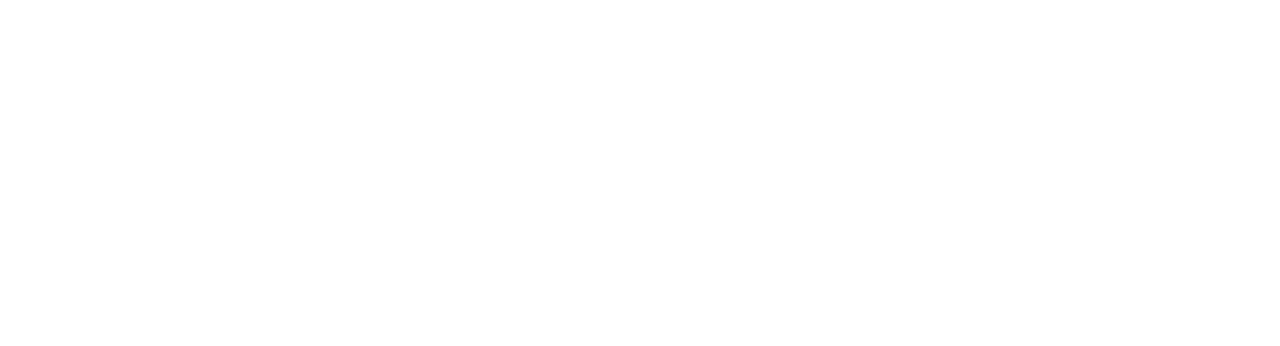
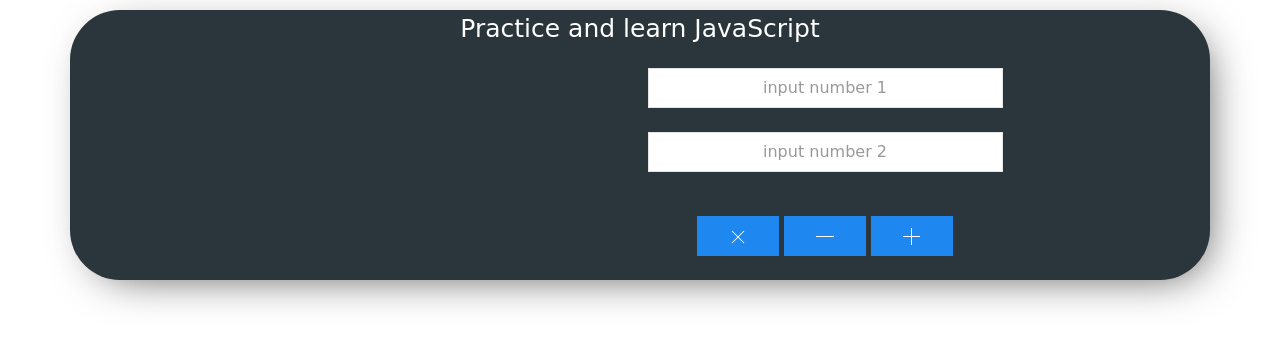
Before and after one commit to Arash-Pouya/Example1, a plain HTML site: page docs/index.html in a window 1280 px wide. Drawn offline with nearby package versions, Linux system fonts and the light colour scheme; a small style sheet from the web is missing.

Commit message:
JavaScript test

```diff
--- a/css/style.css
+++ b/css/style.css
@@ -1,4 +1,22 @@
 * {
     direction: rtl;
-    font-family: 'Shabnam FD', sans-serif;
+    /* font-family: 'Shabnam FD', sans-serif; */
+    text-align: center;
+    font-family: 'Brush Script MT', cursive;
 }
+
+body {}
+
+#intro {
+    background-color: #2A363B;
+    border-radius: 50px;
+    margin-top: 10px;
+    -webkit-box-shadow: 10px 10px 45px -16px rgba(0, 0, 0, 0.75);
+    -moz-box-shadow: 10px 10px 45px -16px rgba(0, 0, 0, 0.75);
+    box-shadow: 10px 10px 45px -16px rgba(0, 0, 0, 0.75);
+}
+
+p:first-child {
+    font-size: 25px;
+    color: rgb(255, 255, 255);
+}
--- a/docs/index.html
+++ b/docs/index.html
@@ -9,14 +9,38 @@
     <script src="https://code.jquery.com/jquery-3.2.1.slim.min.js" integrity="sha384-KJ3o2DKtIkvYIK3UENzmM7KCkRr/rE9/Qpg6aAZGJwFDMVNA/GpGFF93hXpG5KkN" crossorigin="anonymous"></script>
     <script src="https://cdnjs.cloudflare.com/ajax/libs/popper.js/1.12.9/umd/popper.min.js" integrity="sha384-ApNbgh9B+Y1QKtv3Rn7W3mgPxhU9K/ScQsAP7hUibX39j7fakFPskvXusvfa0b4Q" crossorigin="anonymous"></script>
     <script src="https://maxcdn.bootstrapcdn.com/bootstrap/4.0.0/js/bootstrap.min.js" integrity="sha384-JZR6Spejh4U02d8jOt6vLEHfe/JQGiRRSQQxSfFWpi1MquVdAyjUar5+76PVCmYl" crossorigin="anonymous"></script>
-    <link href="https://v1.fontapi.ir/css/ShabnamFD" rel="stylesheet">
+    <!-- <link href="https://v1.fontapi.ir/css/ShabnamFD" rel="stylesheet"> -->
     <link rel="stylesheet" href="/css/style.css">
     <link rel="stylesheet" href="/css/uikit-rtl.min.css">
     <title>Document</title>
 </head>
 
 <body>
-
+    <div class="container">
+        <div class="row">
+            <div class="col-xl-12" id="intro">
+                <p>
+                    Practice and learn JavaScript
+                </p>
+                <div class="col-xl-8">
+                    <input class="uk-input uk-width-1-2" id="input1" type="text" placeholder="input number 1">
+                    <br><br>
+                    <input class="uk-input uk-width-1-2" id="input2" type="text" placeholder="input number 2">
+                    <br><br>
+                    <div>
+                        <div>
+                            <h5 class="uk-text-middle" id="exit"></h5>
+                            <button class="uk-button uk-button-primary" onclick="Sum()"><span uk-icon="plus"></span></button>
+                            <button class="uk-button uk-button-primary" onclick="difference()"><span
+                                        uk-icon="minus"></span></button>
+                            <button class="uk-button uk-button-primary" onclick="Product()"><span uk-icon="close"></span></button>
+                        </div>
+                    </div>
+                    <br>
+                </div>
+            </div>
+        </div>
+    </div>
     <script src="/js/script.js"></script>
     <script src="/js/jquery.js"></script>
     <script src="/js/uikit.min.js"></script>
--- a/js/script.js
+++ b/js/script.js
@@ -0,0 +1,15 @@
+function Sum() {
+    document.getElementById("exit").innerHTML = parseInt(document.getElementById("input1").value) + parseInt(document.getElementById("input2").value);
+}
+
+function difference() {
+    let num1 = document.getElementById("input1").value;
+    let num2 = document.getElementById("input2").value;
+    document.getElementById("exit").innerHTML = num1 - num2;
+}
+
+function Product() {
+    let num1 = document.getElementById("input1").value;
+    let num2 = document.getElementById("input2").value;
+    document.getElementById("exit").innerHTML = num1 * num2;
+}
```
Also changed, not shown: js/dist/script.dev.js (added, +17 -0 lines), image/header.jpg (added).
